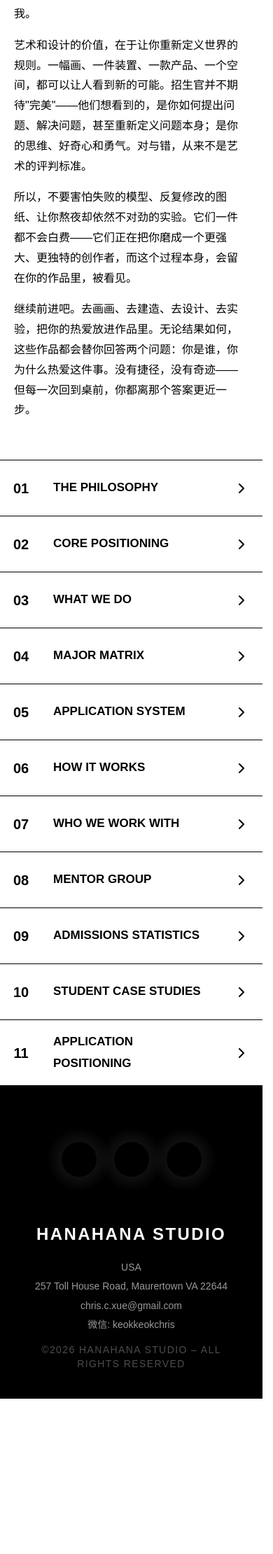
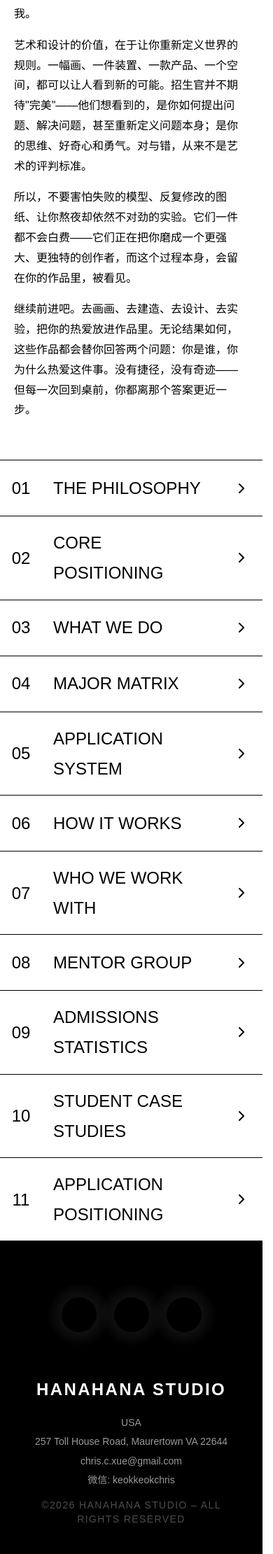
Before and after one commit to chriscxue/hanahana.studio, a Jekyll site: the page built from Consulting.html, in a window 390 px wide. Shown: the part 977-3198 px from the top of the page at 70% size. Built offline with Jekyll 4.4.1, drawn with Linux system fonts in a browser that asks for light colours; some web fonts are replaced; before the commit the page ends 2976 px from its top, so only the background shows below that.

Commit message:
Consulting列表01-11序号与标题手机端字号统一
768px断点：序号(.project-name)28px/标题(.project-description)20px 不一致 -> 统一为30px/600/1.8
480px断点：序号20px/标题17px/字重继承600 -> 统一为24px/400/1.8
桌面端36px/600/1.8不变，跟desktop的"序号=标题"保持一致的模式延伸到两档手机端。

```diff
--- a/Consulting.html
+++ b/Consulting.html
@@ -486,11 +486,15 @@ description: "HANAHANA STUDIO是美国VIA高中官方艺术部与独立艺术院
             }
 
             .project-name {
-                font-size: 28px;
+                font-size: 30px;
+                font-weight: 600;
+                line-height: 1.8;
             }
 
             .project-description {
-                font-size: 20px;
+                font-size: 30px;
+                font-weight: 600;
+                line-height: 1.8;
             }
 
             .dropdown-header {
@@ -532,11 +536,15 @@ description: "HANAHANA STUDIO是美国VIA高中官方艺术部与独立艺术院
             }
 
             .project-name {
-                font-size: 20px;
+                font-size: 24px;
+                font-weight: 400;
+                line-height: 1.8;
             }
 
             .project-description {
-                font-size: 17px;
+                font-size: 24px;
+                font-weight: 400;
+                line-height: 1.8;
             }
 
             .dropdown-col {
```
